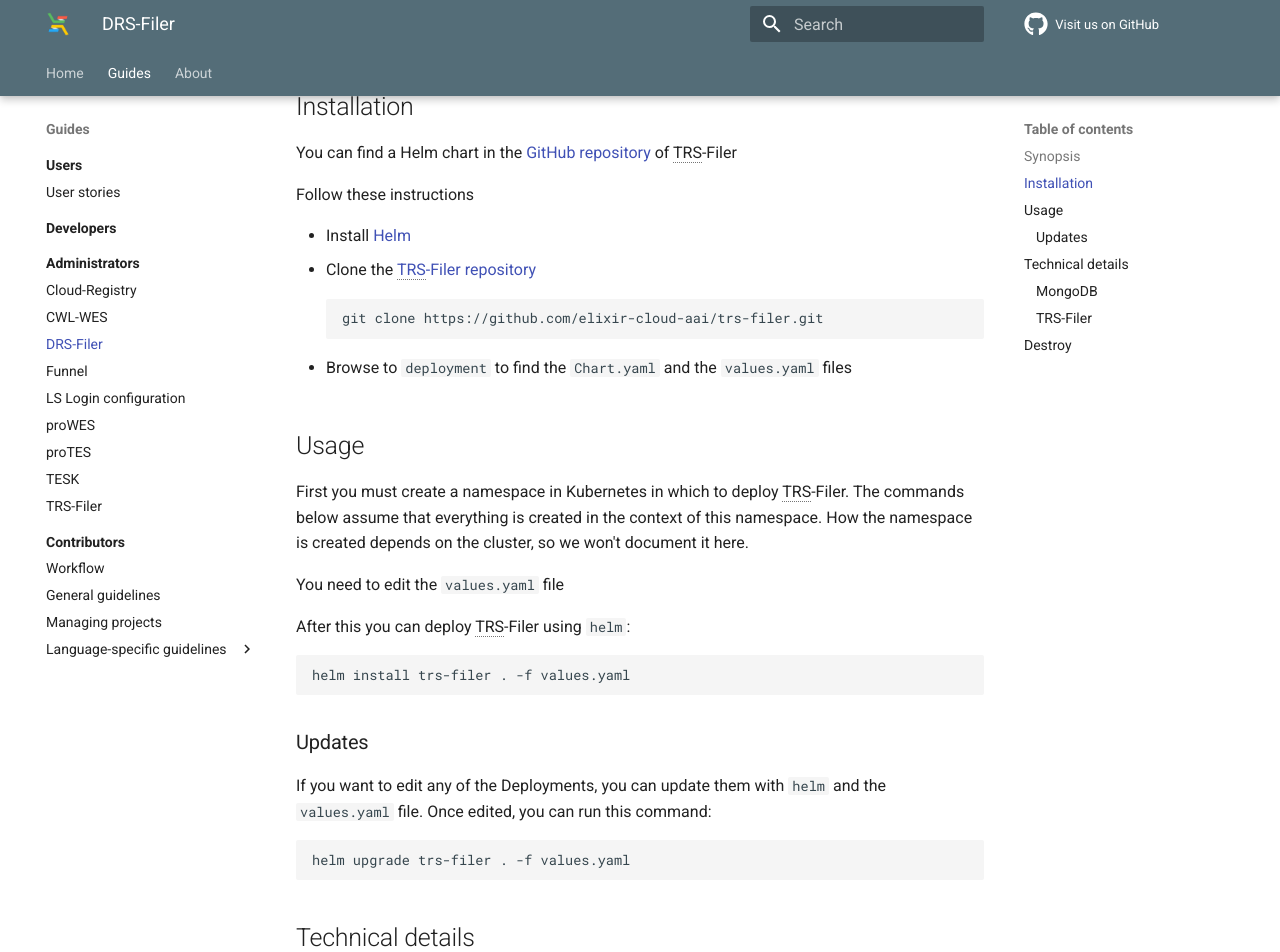
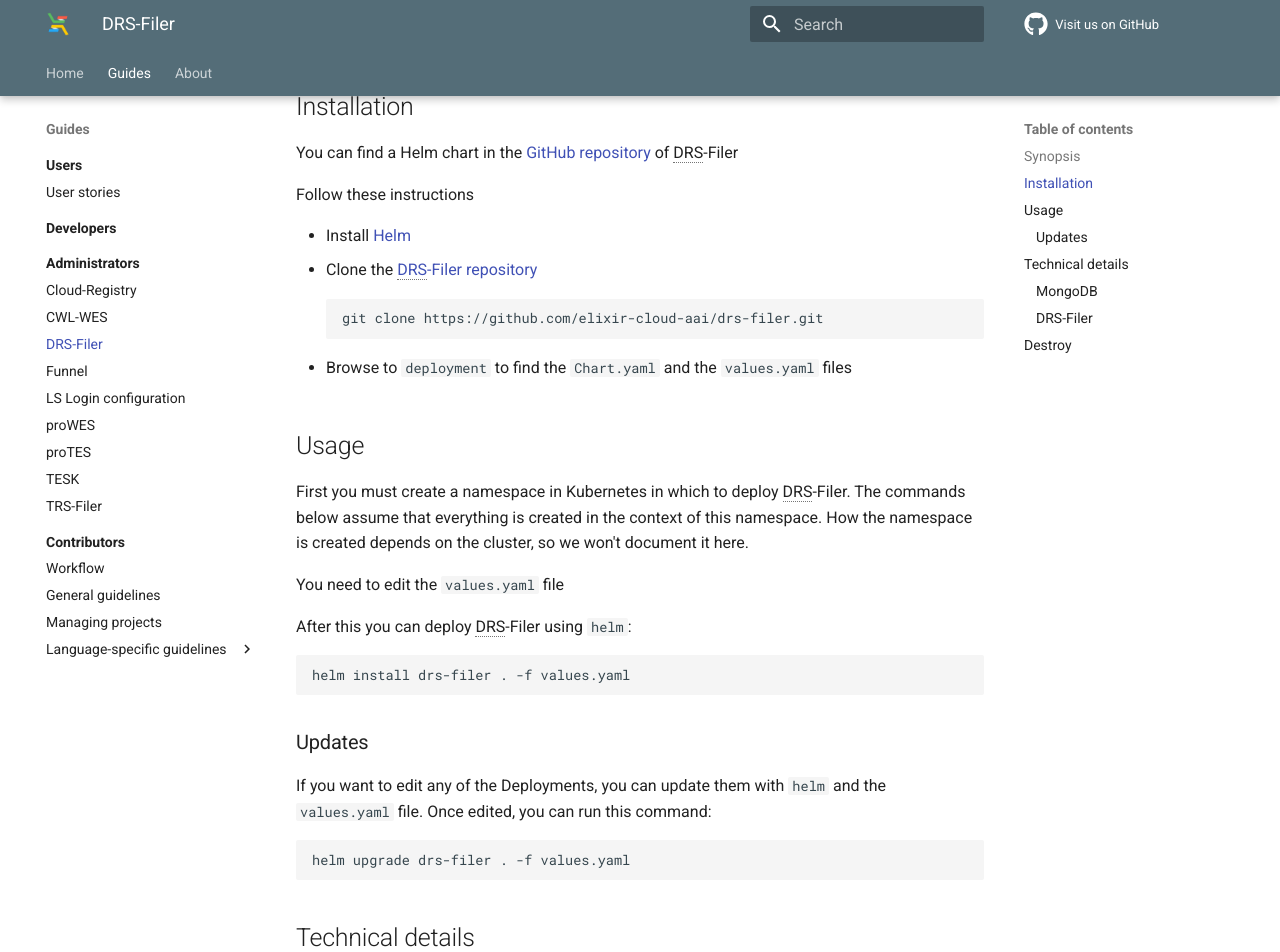
Before and after one commit to elixir-cloud-aai/elixir-cloud-aai.github.io, an MkDocs documentation site: the page built from docs/guides/guide-admin/drsfiler.md, in a window 1280 px wide and 1400 px high, scrolled down 327 px. Shown: the top 952 px of the window. Built offline with MkDocs 1.6.1 and Material for MkDocs 9.7.7, drawn with Linux system fonts in a browser that asks for light colours; comment, search, counter and statistics services are not loaded; some of the changed text lies outside the part shown.

Commit message:
Fix links. Add Sourcery recommendations

````diff
--- a/docs/guides/guide-admin/drsfiler.md
+++ b/docs/guides/guide-admin/drsfiler.md
@@ -6,32 +6,32 @@
 
 ## Installation
 
-You can find a Helm chart in the [GitHub repository](https://github.com/elixir-cloud-aai/trs-filer/tree/dev/deployment) of TRS-Filer
+You can find a Helm chart in the [GitHub repository](https://github.com/elixir-cloud-aai/drs-filer/tree/dev/deployment) of DRS-Filer
 
 Follow these instructions
 
 - Install [Helm][helm-install]
-- Clone the [TRS-Filer repository](https://github.com/elixir-cloud-aai/trs-filer/)
+- Clone the [DRS-Filer repository](https://github.com/elixir-cloud-aai/drs-filer/)
 
     ```sh
-    git clone https://github.com/elixir-cloud-aai/trs-filer.git
+    git clone https://github.com/elixir-cloud-aai/drs-filer.git
     ```
 
 - Browse to `deployment` to find the `Chart.yaml` and the `values.yaml` files
 
 ## Usage
 
-First you must create a namespace in Kubernetes in which to deploy TRS-Filer. The
+First you must create a namespace in Kubernetes in which to deploy DRS-Filer. The
 commands below assume that everything is created in the context of this
 namespace. How the namespace is created depends on the cluster, so we won't
 document it here.
 
 You need to edit the `values.yaml` file
 
-After this you can deploy TRS-Filer using `helm`:
+After this you can deploy DRS-Filer using `helm`:
 
 ```bash
-helm install trs-filer . -f values.yaml
+helm install drs-filer . -f values.yaml
 ```
 
 ### Updates
@@ -40,7 +40,7 @@
 `helm` and the `values.yaml` file. Once edited, you can run this command:
 
 ```bash
-helm upgrade trs-filer . -f values.yaml
+helm upgrade drs-filer . -f values.yaml
 ```
 
 ## Technical details
@@ -51,16 +51,16 @@
 
 - `templates/mongo-deploy.yaml`
 
-### TRS-Filer
+### DRS-Filer
 
-TRS-Filer is deployed using:
+DRS-Filer is deployed using:
 
-- `templates/trs-filer-deploy.yaml`
+- `templates/drs-filer-deploy.yaml`
 
 ## Destroy
 
 Simply run:
 
 ```bash
-helm uninstall trs-filer
+helm uninstall drs-filer
 ```
````
Also changed, not shown: docs/guides/guide-admin/cwlwes.md (+3 -3 lines), docs/guides/guide-admin/protes.md (+2 -2 lines), 1 other file.
